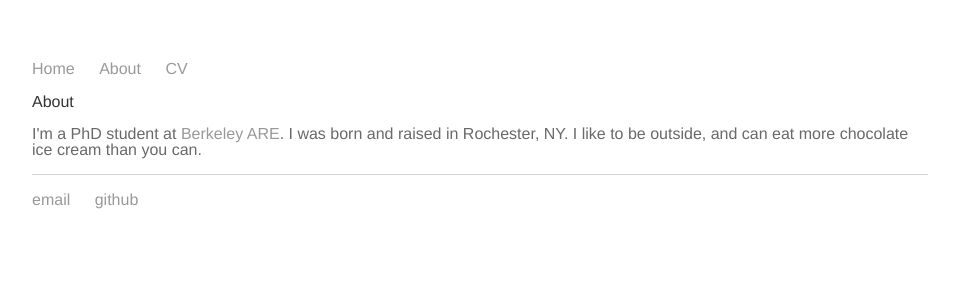
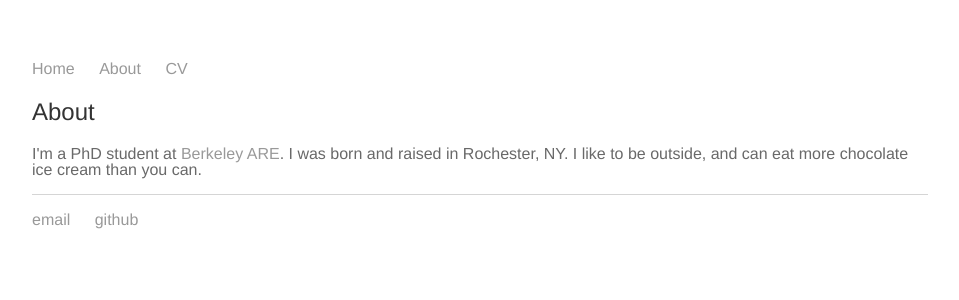
Before and after one commit to Matt-Tarduno/Matt-Tarduno.github.io, a Jekyll site: the page built from about/index.html, in a window 1280 px wide. Shown: the top 300 px of the page, without its empty margins (160-1119 px from the left). Built offline with Jekyll 4.4.1, drawn with Linux system fonts in a browser that asks for light colours.

Commit message:
Update main.css

```diff
--- a/css/main.css
+++ b/css/main.css
@@ -23,9 +23,9 @@ h1 {
     font-family:'Helvetica', 'Arial', 'Sans-Serif';
     padding: 0px;
     list-style: none;
-    font-size: 1.0em;
+    font-size: 1.5em;
     font-weight: 200;
-    line-height: 1.0em;
+    line-height: 1.5em;
     color: #333;
 }
 p {
```
